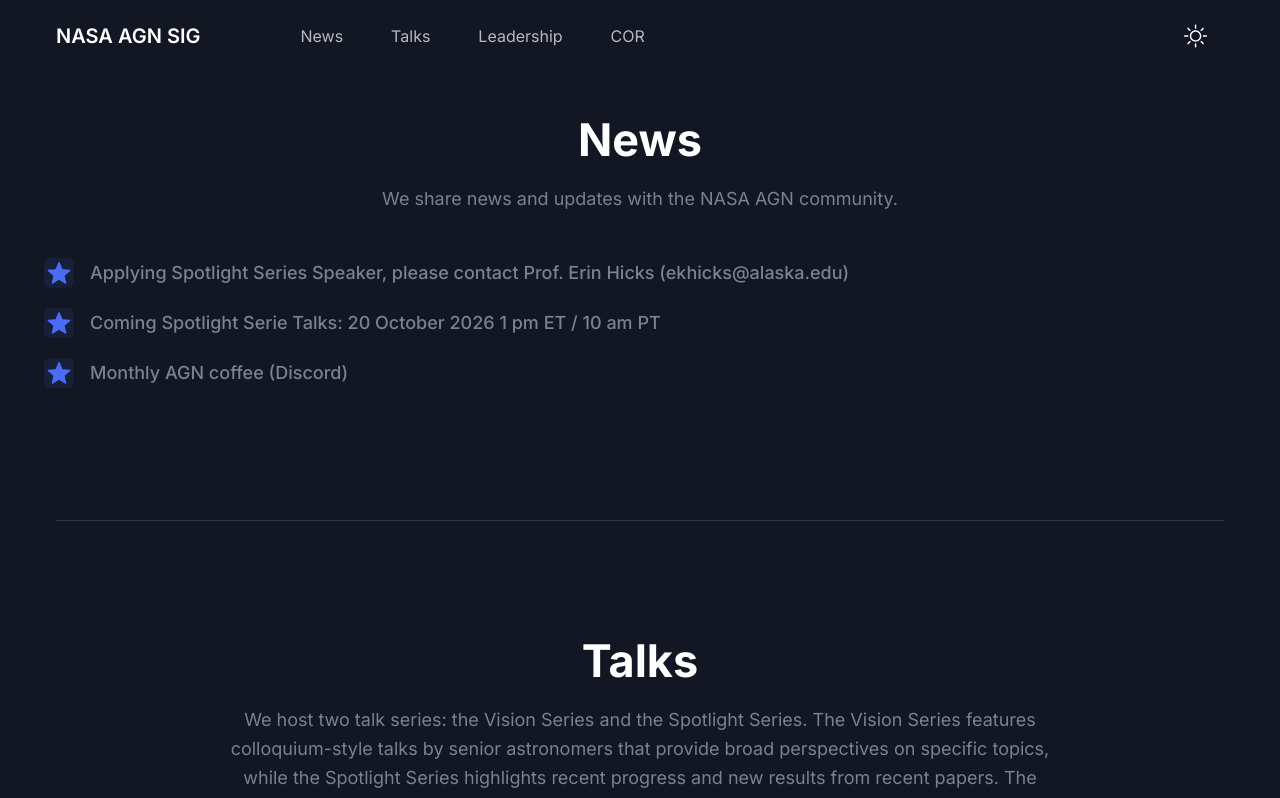
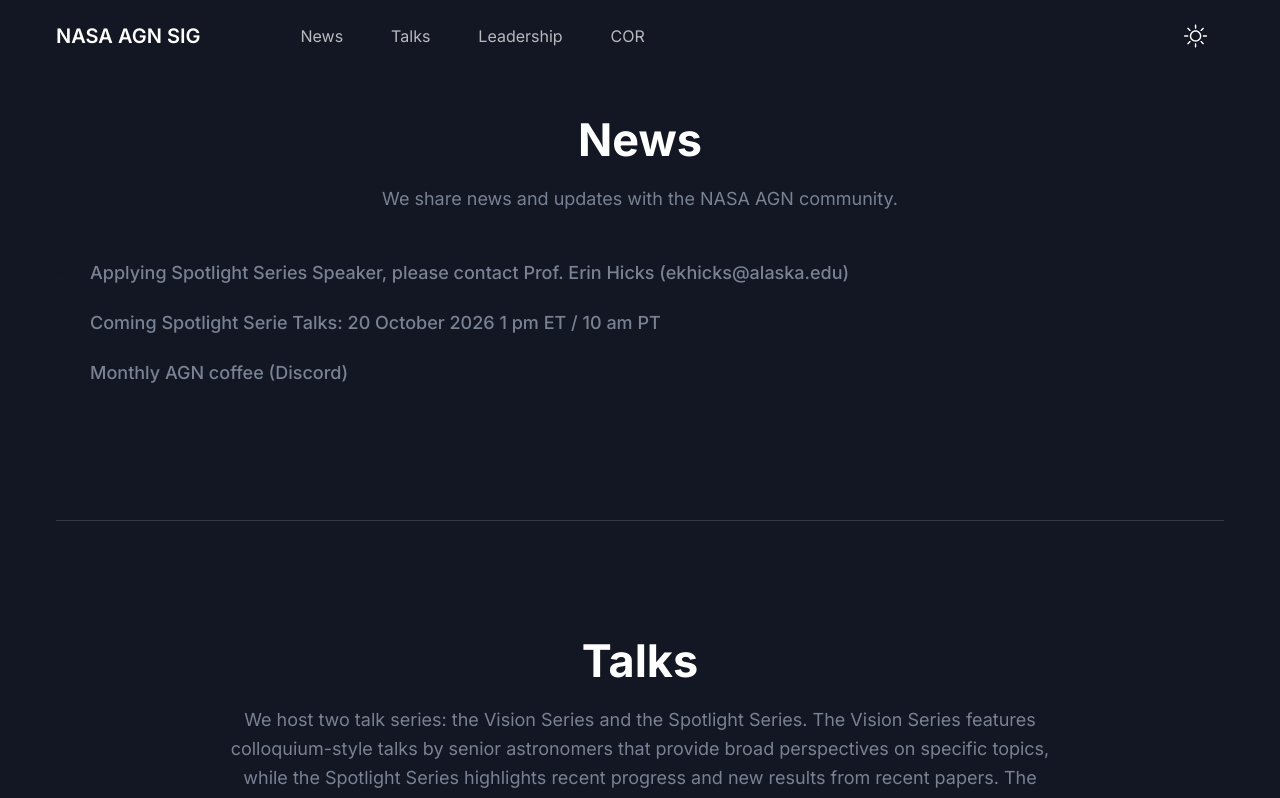
Before and after one commit to agnsig2026/agnsig-website-dev, a Next.js app: page / in a window 1280 px wide. Shown: the top 798 px of the page. Built offline with nearby package versions, Linux system fonts and the light colour scheme.

Commit message:
replace stars by dash lines

```diff
--- a/src/components/News/News.tsx
+++ b/src/components/News/News.tsx
@@ -10,10 +10,9 @@
 const News = () => {
     const List = ({ text, url } : ListProps) => (
         <p className="text-body-color mb-5 flex items-center text-lg font-medium">
-          <span className="bg-primary/10 text-primary mr-4 flex h-[30px] w-[30px] items-center justify-center rounded-md">
-            {checkIcon}
+          <span className="text-black mr-4 flex h-[30px] w-[30px] items-center justify-center">
+            —
           </span>
-
           <span>
             {text}
             {url && (
```
